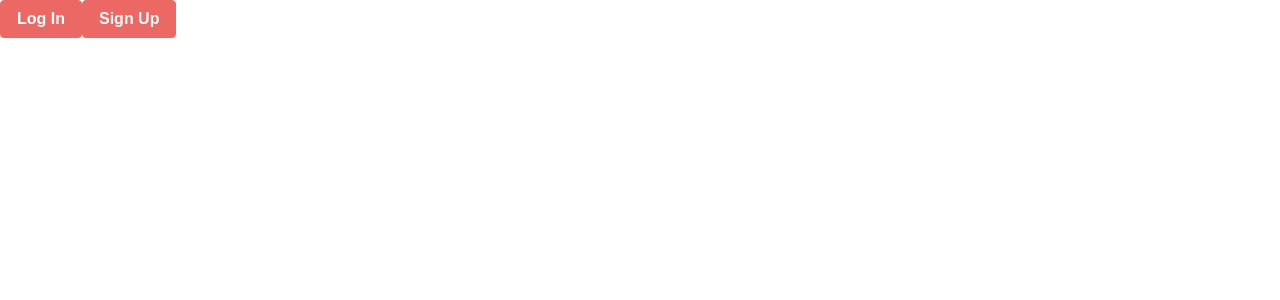
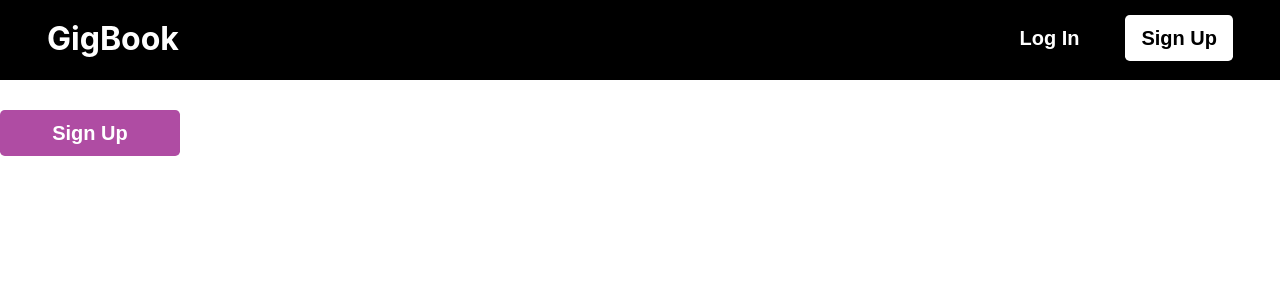
Before and after one commit to Garredondo/GigBook, a React (Create React App) app in the folder client/: page / in a window 1280 px wide. Shown: the top 300 px of the page. Built offline with nearby package versions, Linux system fonts and the light colour scheme; a web font is replaced by a local one.

Commit message:
Saving changes to the landing page so that I can pull master. The Login and SignUp Modals work on the landing page. After login the user is redirected to profile pages.

```diff
--- a/client/src/components/buttons/index.js
+++ b/client/src/components/buttons/index.js
@@ -7,7 +7,7 @@ export function ModalButton({
     label
     }) {
     return (
-        <button className={`${className} btn btn-primary btn-lg`} data-toggle="modal"
+        <button type="button" className={`${className} btn btn-primary btn-lg`} data-toggle="modal"
         data-target={dataEventTarget}>{label}</button>
     );
 }
--- /dev/null
+++ b/client/src/components/topbar/index.js
@@ -0,0 +1,19 @@
+import React from "react";
+import "./style.css";
+
+function TopBar(props){
+    return(
+        <nav id="topbar">
+            <div className="wrapper">
+                <div id="logo">
+                    GigBook
+                </div>
+                <div id="nav-right">
+                    {props.children}
+                </div>
+            </div>
+        </nav>
+    )
+}
+
+export default TopBar;
--- /dev/null
+++ b/client/src/components/topbar/style.css
@@ -0,0 +1,24 @@
+#topbar {
+    height: 80px;
+    width: 100%;
+    background: #000;
+}
+
+.wrapper {
+    max-width: 95%;
+    margin: auto;
+}
+
+#logo {
+    float: left;
+    font-size: 32px;
+    font-weight: 700;
+    padding: 15px;
+    cursor: pointer;
+    color: white;
+}
+
+#nav-right {
+    float: right;
+    padding: 15px;
+}
--- a/client/src/pages/Home.js
+++ b/client/src/pages/Home.js
@@ -4,8 +4,13 @@ import {TextLabel, InputBox, Radio} from "../components/inputs";
 import {ModalButton, FormButton} from "../components/buttons";
 import API from "../utils/index";
 // import HomePage from "../components/containers/HomePage";
+import TopBar from "../components/topbar";
 
-
+const styles = {
+  text: {
+    color: "black"
+  }
+}
 
 
 
@@ -14,7 +19,8 @@ class Home extends Component {
     name: "",
     password: "",
     confirmPassword: "",
-    role: ""
+    roleSignUp: "",
+    roleLogin: ""
   };
 
 
@@ -32,7 +38,7 @@ class Home extends Component {
       API.Users.signUp({
         name: this.state.name,
         password: this.state.password,
-        role: this.state.role
+        role: this.state.roleSignUp
       })
     .then(res => this.props.history.push("/venue/profile/" + res.data.id))
     .catch(err => console.log(err));
@@ -42,7 +48,7 @@ class Home extends Component {
     this.setState({
       name: "",
       password: "",
-      role: ""
+      roleSignUp: ""
     });
   };
 
@@ -52,7 +58,7 @@ class Home extends Component {
       API.Users.login({
         name: this.state.name,
         password: this.state.password,
-        role: this.state.role
+        role: this.state.roleLogin
       })
         .then(res => {
           if (res.data.role === "venue") {
@@ -67,7 +73,7 @@ class Home extends Component {
     this.setState({
       name: "",
       password: "",
-      role: ""
+      roleLogin: ""
     });
   };
 
@@ -75,116 +81,24 @@ class Home extends Component {
   render(){
     return (
       <div>
+        <TopBar>
+            <ModalButton className={"log-in"}
+            dataEventTarget={"#login-modal"}
+            label={"Log In"}
+            />
+
+            <ModalButton className={"sign-up"}
+            dataEventTarget={"#form-modal"}
+            label={"Sign Up"}/>
+        </TopBar>
 
 
+        <ModalButton className={"sign-up-main"}
+        dataEventTarget={"#form-modal"}
+        label={"Sign Up"}/>
 
 
-
-          <div>
-
-            {/* Buttons */}
-
-            {/* <ModalButton className={"log-in"}
-            data-target={"#login-modal"}
-            label={"Log In"}
-            /> */}
-
-            {/* <ModalButton className={"sign-up"}
-            data-target={"#form-modal"}
-            label={"Sign Up"}/>
-            <ModalButton className={"sign-up-main"}
-            data-target={"#form-modal"}
-            label={"Sign Up"}/> */}
-
-            {/* <FormButton id={"signup-submit"} type={"submit"} value={"Submit"}
-            className={"sign-up-main"}
-            label={"Sign Up"} onClick={this.handleSignUp}/>
-            <FormButton id={"login-submit"} value={"Submit"}
-            className={"log-in"}
-            label={"Log In"} onClick={this.handleLogin}/> */}
-          </div>
-
-
-
-
-          {/* LOGIN */}
-
-          {/* <TextLabel>Username</TextLabel>
-          <InputBox
-          placeholder="Username"
-          name="name"
-          value={this.state.name}
-          onChange={this.handleInputChange}/>
-          <TextLabel>Password</TextLabel>
-          <InputBox
-          placeholder="Password"
-          name="password"
-          type="password"
-          value={this.state.password}
-          onChange={this.handleInputChange}
-          /> */}
-
-
-          {/* <TextLabel>Are you a Venue or Artist?</TextLabel>
-          <Radio value="venue" name="role" checked={this.state.role === "venue"} onChange={this.handleInputChange} />Venue
-          <Radio value="artist" name="role" checked={this.state.role === "artist"} onChange={this.handleInputChange} />Artist */}
-
-          {/* <FormButton
-          id={"login-submit"}
-          value={"Submit"}
-          className={"log-in"}
-          label={"Log In"}
-          onClick={this.handleLogin}
-          /> */}
-
-
-          {/* SIGNUP */}
-
-          {/* <TextLabel>Username</TextLabel>
-          <InputBox
-          placeholder="Username"
-          name="name"
-          value={this.state.name}
-          onChange={this.handleInputChange}/>
-          <TextLabel>Password</TextLabel>
-          <InputBox
-          placeholder="Password"
-          name="password"
-          type="password"
-          value={this.state.password}
-          onChange={this.handleInputChange}
-          />
-          <TextLabel>Confirm Password</TextLabel>
-          <InputBox
-          placeholder="Confirm Password"
-          name="confirmPassword"
-          type="password"
-          value={this.state.confirmPassword}
-          onChange={this.handleInputChange}/>
-
-
-          <TextLabel>Are you a Venue or Artist?</TextLabel>
-          <Radio value="venue" name="role" checked={this.state.role === "venue"} onChange={this.handleInputChange} />Venue
-          <Radio value="artist" name="role" checked={this.state.role === "artist"} onChange={this.handleInputChange} />Artist */}
-
-          {/* <FormButton
-          id={"signup-submit"}
-          type={"submit"}
-          value={"Submit"}
-          className={"sign-up-main"}
-          label={"Sign Up"}
-          onClick={this.handleSignUp}/> */}
-
-
-
-
-
-
-
-    <button type="button" className="btn btn-primary" data-toggle="modal" data-target="#login-modal">
-      Log In
-    </button>
-
+      {/* Login Modal */}
 
     <div className="modal fade" id="login-modal" tabindex="-1" aria-hidden="true">
       <div className="modal-dialog modal-dialog-centered" role="document">
@@ -196,13 +110,13 @@ class Home extends Component {
             </button>
           </div>
           <div className="modal-body">
-              <TextLabel>Username</TextLabel>
+              <TextLabel style={styles.text}>Username</TextLabel>
               <InputBox
               placeholder="Username"
               name="name"
               value={this.state.name}
               onChange={this.handleInputChange}/>
-              <TextLabel>Password</TextLabel>
+              <TextLabel style={styles.text}>Password</TextLabel>
               <InputBox
               placeholder="Password"
               name="password"
@@ -211,9 +125,9 @@ class Home extends Component {
               onChange={this.handleInputChange}
               />
 
-              <TextLabel>Are you a Venue or Artist?</TextLabel>
-              <Radio value="venue" name="role" checked={this.state.role === "venue"} onChange={this.handleInputChange} />Venue
-              <Radio value="artist" name="role" checked={this.state.role === "artist"} onChange={this.handleInputChange} />Artist
+              <TextLabel style={styles.text}>Are you a Venue or Artist?</TextLabel>
+              <Radio value="venue" name="roleLogin" checked={this.state.roleLogin === "venue"} onChange={this.handleInputChange} />Venue
+              <Radio value="artist" name="roleLogin" checked={this.state.roleLogin === "artist"} onChange={this.handleInputChange} />Artist
 
           </div>
           <div className="modal-footer">
@@ -224,22 +138,14 @@ class Home extends Component {
               label={"Log In"}
               onClick={this.handleLogin}
               />
-            <button type="button" className="btn btn-secondary" data-dismiss="modal">Close</button>
-
           </div>
         </div>
       </div>
     </div>
 
 
-
-
-
-    <button type="button" className="btn btn-primary" data-toggle="modal" data-target="#signup">
-      Sign Up
-    </button>
-
-    <div className="modal fade" id="signup" tabindex="-1" role="dialog" aria-hidden="true">
+      {/* SignUp Modal */}
+    <div className="modal fade" id="form-modal" tabindex="-1" role="dialog" aria-hidden="true">
       <div className="modal-dialog modal-dialog-centered" role="document">
         <div className="modal-content">
           <div className="modal-header">
@@ -248,13 +154,13 @@ class Home extends Component {
               <span aria-hidden="true">&times;</span>
             </button>
           </div>
-          <TextLabel>Username</TextLabel>
+          <TextLabel style={styles.text}>Username</TextLabel>
           <InputBox
           placeholder="Username"
           name="name"
           value={this.state.name}
           onChange={this.handleInputChange}/>
-          <TextLabel>Password</TextLabel>
+          <TextLabel style={styles.text}>Password</TextLabel>
           <InputBox
           placeholder="Password"
           name="password"
@@ -262,7 +168,7 @@ class Home extends Component {
           value={this.state.password}
           onChange={this.handleInputChange}
           />
-          <TextLabel>Confirm Password</TextLabel>
+          <TextLabel style={styles.text}>Confirm Password</TextLabel>
           <InputBox
           placeholder="Confirm Password"
           name="confirmPassword"
@@ -271,9 +177,9 @@ class Home extends Component {
           onChange={this.handleInputChange}/>
 
 
-          <TextLabel>Are you a Venue or Artist?</TextLabel>
-          <Radio value="venue" name="role" checked={this.state.role === "venue"} onChange={this.handleInputChange} />Venue
-          <Radio value="artist" name="role" checked={this.state.role === "artist"} onChange={this.handleInputChange} />Artist
+          <TextLabel style={styles.text}>Are you a Venue or Artist?</TextLabel>
+          <Radio value="venue" name="roleSignUp" checked={this.state.roleSignUp === "venue"} onChange={this.handleInputChange} />Venue
+          <Radio value="artist" name="roleSignUp" checked={this.state.roleSignUp === "artist"} onChange={this.handleInputChange} />Artist
 
           <div className="modal-footer">
 
@@ -284,27 +190,13 @@ class Home extends Component {
             className={"sign-up-main"}
             label={"Sign Up"}
             onClick={this.handleSignUp}/>
-            <button type="button" className="btn btn-secondary" data-dismiss="modal">Close</button>
 
           </div>
         </div>
       </div>
     </div>
 
-
-
-
-
-
-
-
-
-
-
-
-
-
-      </div>
+    </div>
     );
   }
 }
```
Also changed, not shown: client/src/components/containers/HomePage/style.css (line endings or trailing spaces).
